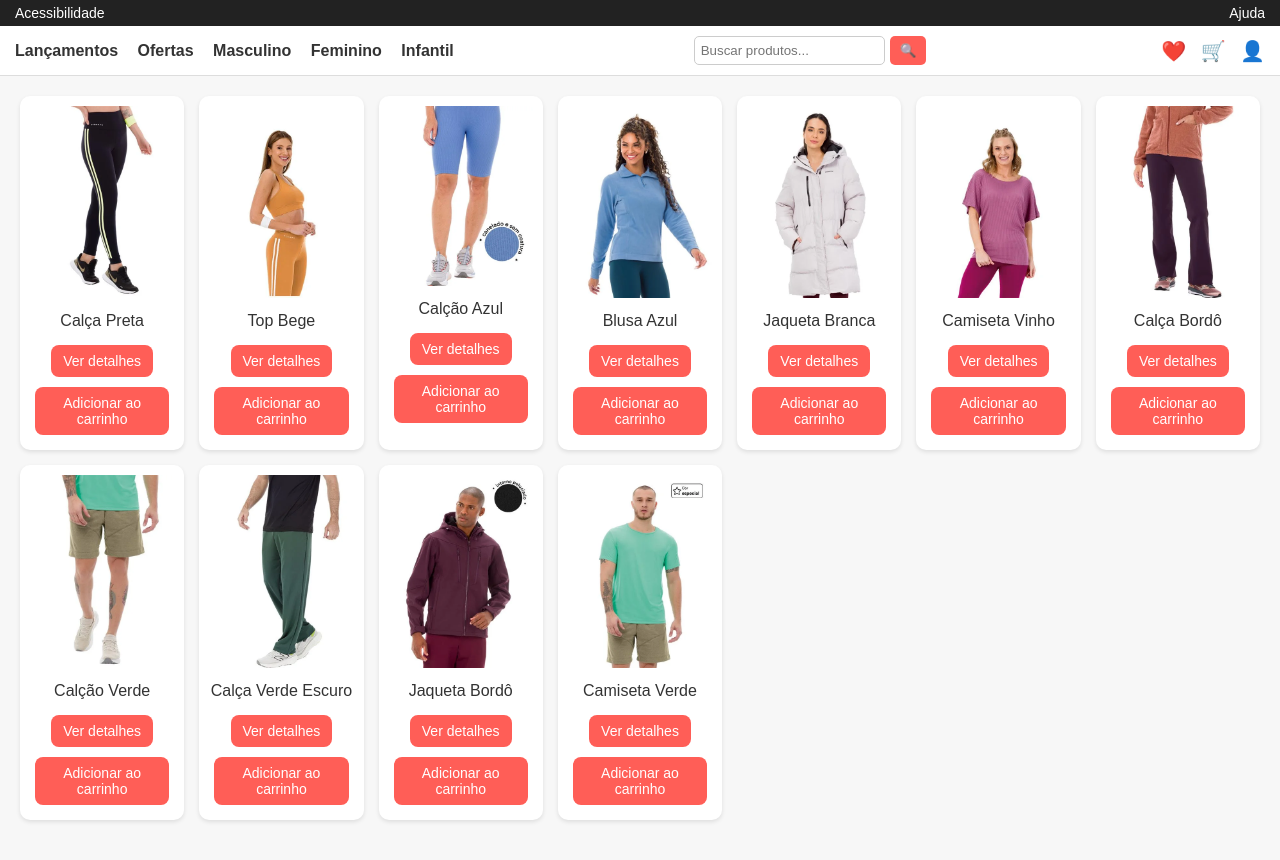
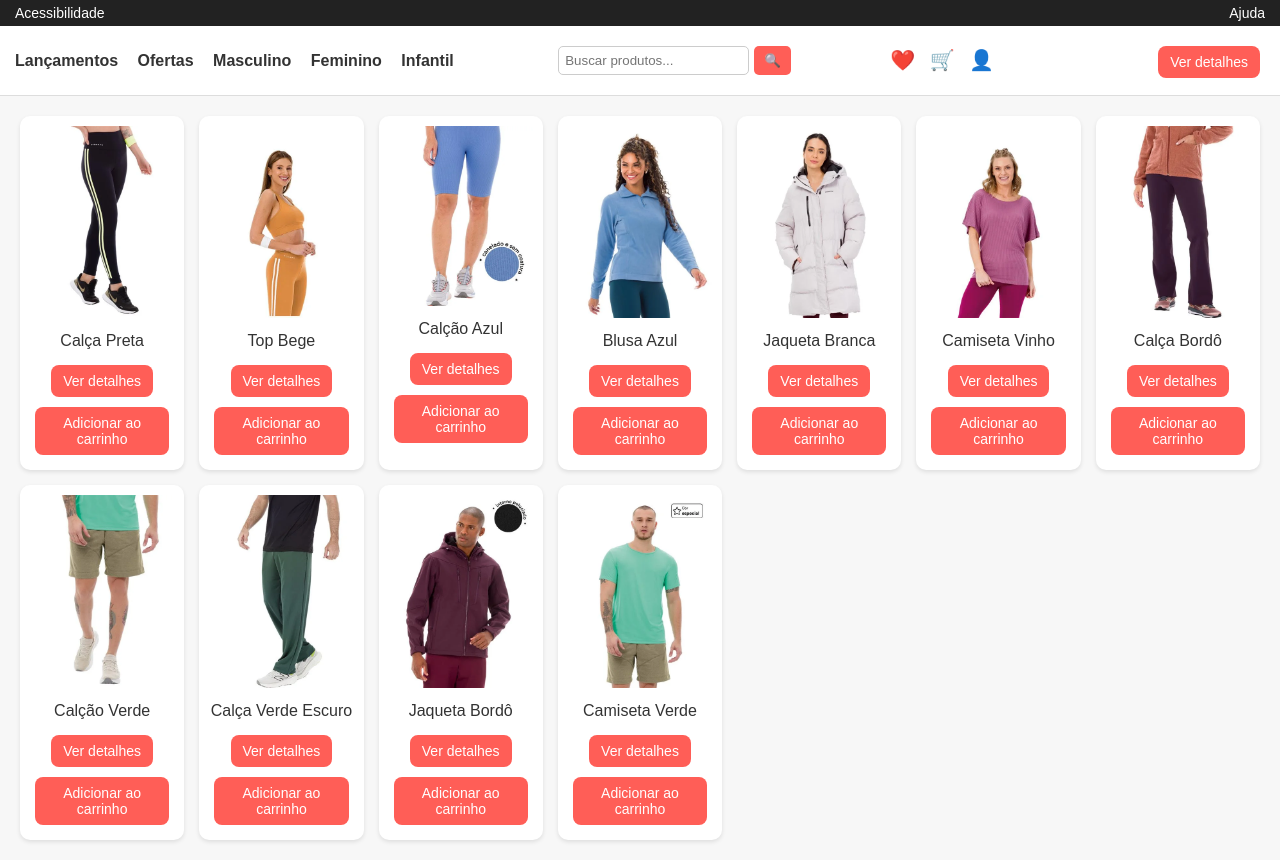
Before and after one commit to imramoss/academia, a plain HTML site: page produtos.html in a window 1280 px wide. Drawn offline with Linux system fonts and the light colour scheme.

Commit message:
çaççaçaç

```diff
--- a/produtos.html
+++ b/produtos.html
@@ -33,6 +33,9 @@
       <button onclick="window.location.href='carrinho.html'">🛒</button>
       <!-- Atualizado: redireciona para perfil.html -->
       <button onclick="window.location.href='perfil.html'">👤</button>
+      <button class="details-btn" onclick="verDetalhes('Produto 1')">Ver detalhes</button>
+      <a class="details-btn" href="detalhes-calca-preta.html">Ver detalhes</a>
+
     </div>
   </div>
 
```
